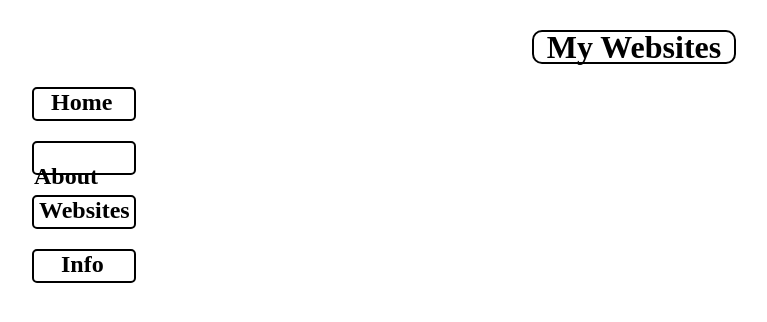
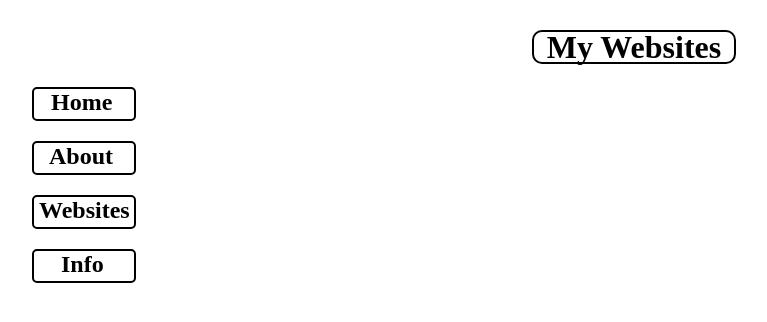
Before and after one commit to mathmaniac88/mathmaniac88.github.io, a Jekyll site: the page index.html, which Jekyll copies as it is, in a window 1280 px wide. Shown: the top 322 px of the page, without its empty margins (6-773 px from the left). Built offline with Jekyll 4.4.1, drawn with Linux system fonts in a browser that asks for light colours.

Commit message:
Update index.html

```diff
--- a/index.html
+++ b/index.html
@@ -9,7 +9,7 @@
 <nav>
 
   <div class="nav"><a href="/"><h1 id="nav-home">Home</h1></a></div>
-  <div class="nav"><a href="/about.html"><h1 id="nav-">About</h1></a></div>
+  <div class="nav"><a href="/about.html"><h1 id="nav-about">About</h1></a></div>
   <div class="nav"><a href="/websites.html"><h1 id="nav-websites">Websites</h1></a></div>
   <div class="nav"><a href="/info.html"><h1 id="nav-info">Info</h1></a></div>
 </nav>
```
